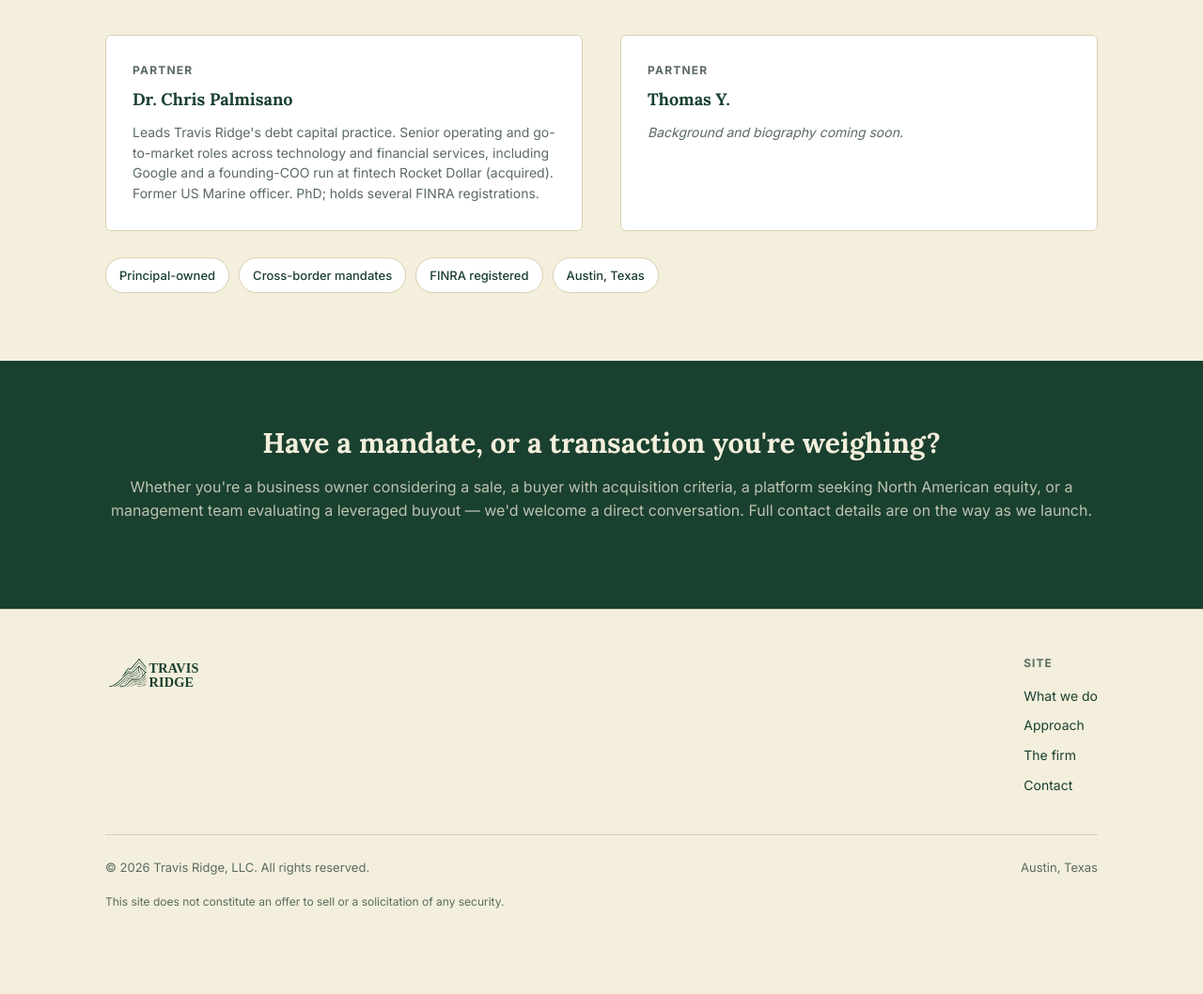
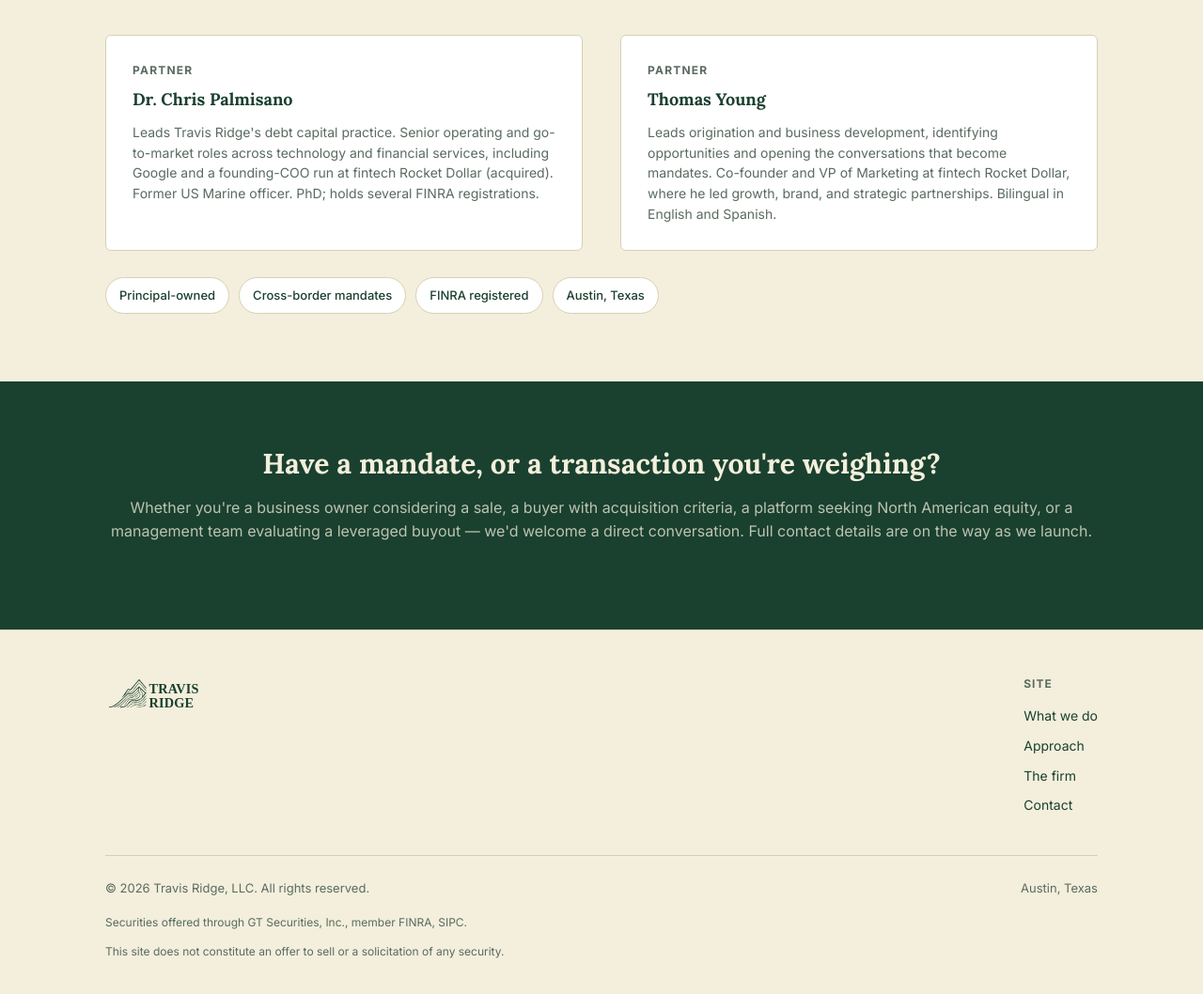
Before and after one commit to thomasyoungo-pixel/travis-ridge-website, a plain HTML site: page index.html in a window 1280 px wide. Shown: the part 3280-4338 px from the top of the page at 94% size. Before the commit the page ends 4294 px from the top, so only its background shows below. Drawn offline with Linux system fonts and the light colour scheme.

Commit message:
Add GT Securities disclosure; add Thomas Young partner bio
Footer: add "Securities offered through GT Securities, Inc., member
FINRA, SIPC." above the existing offer/solicitation disclaimer.
Firm: replace "Thomas Y. — coming soon" with full name and a bio
focused on origination/business development and his Rocket Dollar
marketing and partnerships background.

Co-Authored-By: Claude Opus 4.8 <noreply@anthropic.com>

```diff
--- a/index.html
+++ b/index.html
@@ -137,8 +137,8 @@
       </div>
       <div class="card">
         <div style="font-size:12px; text-transform:uppercase; letter-spacing:0.1em; color:var(--text-muted); font-weight:700; margin-bottom:8px;">Partner</div>
-        <h3>Thomas Y.</h3>
-        <p style="font-style:italic;">Background and biography coming soon.</p>
+        <h3>Thomas Young</h3>
+        <p>Leads origination and business development, identifying opportunities and opening the conversations that become mandates. Co-founder and VP of Marketing at fintech Rocket Dollar, where he led growth, brand, and strategic partnerships. Bilingual in English and Spanish.</p>
       </div>
     </div>
     <div class="tag-row" style="margin-top:28px;">
@@ -175,7 +175,8 @@
       <span>© 2026 Travis Ridge, LLC. All rights reserved.</span>
       <span>Austin, Texas</span>
     </div>
-    <p style="font-size:12px; color:var(--text-muted); margin-top:18px;">This site does not constitute an offer to sell or a solicitation of any security.</p>
+    <p style="font-size:12px; color:var(--text-muted); margin-top:18px;">Securities offered through GT Securities, Inc., member FINRA, SIPC.</p>
+    <p style="font-size:12px; color:var(--text-muted); margin-top:8px;">This site does not constitute an offer to sell or a solicitation of any security.</p>
   </div>
 </footer>
 
```
